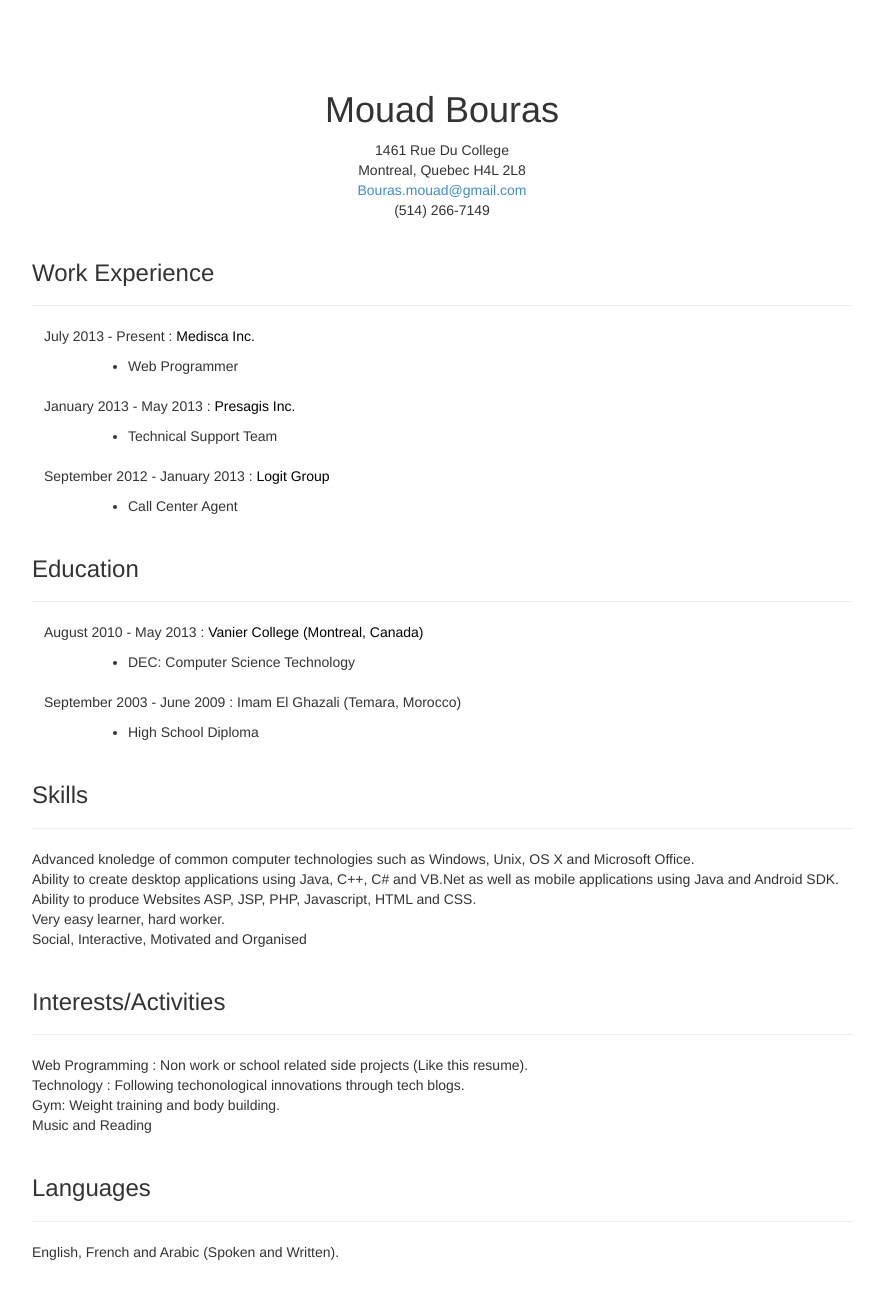
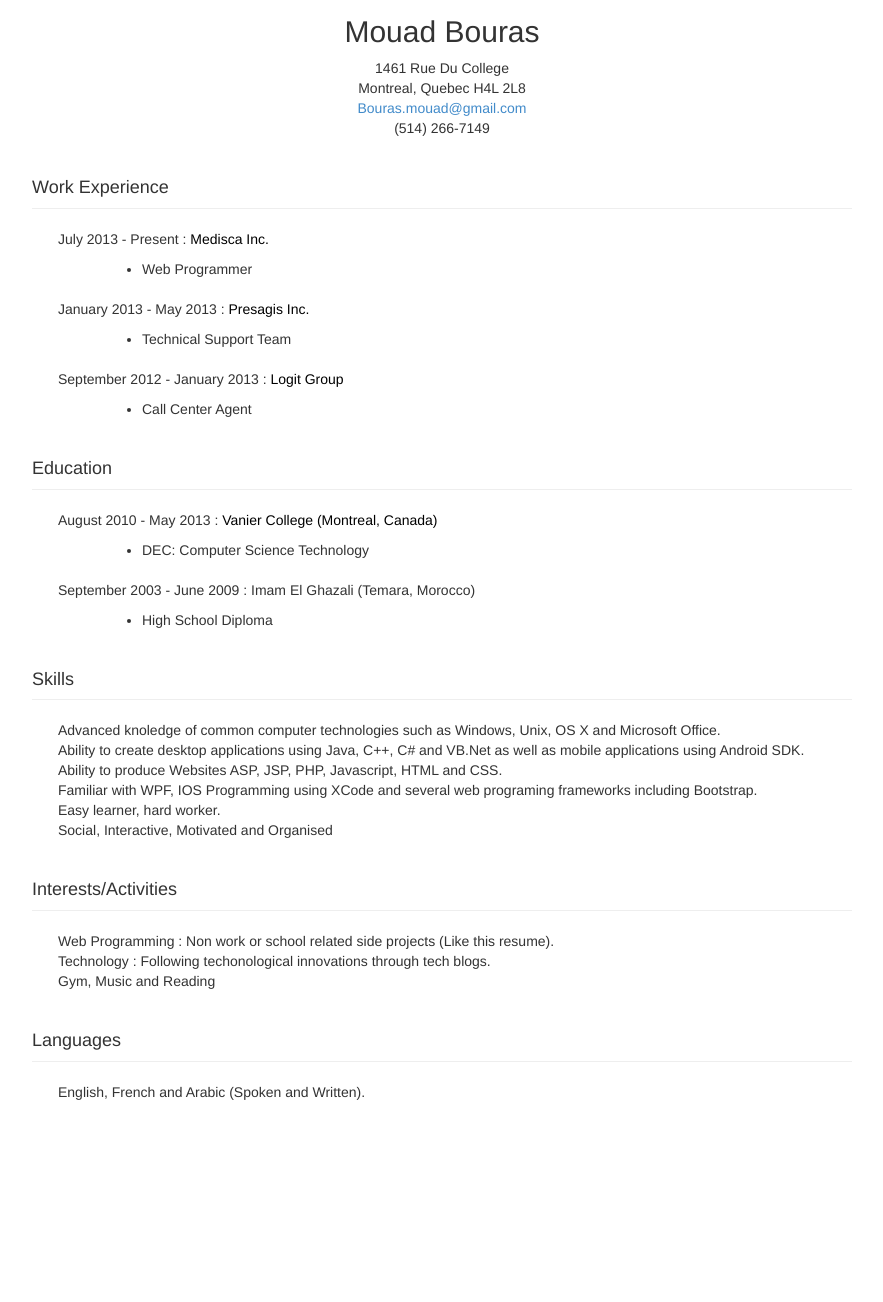
Before and after one commit to mouadbouras/mouadbroos.github.io, a PHP site: page /resume.html in a window 1280 px wide. Shown: the whole page, without its empty margins (198-1081 px from the left). After the commit the page ends 1100 px from the top, so only its background shows below. Run offline with PHP 8.4, Linux system fonts and the light colour scheme; some libraries are stand-ins or nearby versions.

Commit message:
Printer friendly CV
made resume 1 page printer friendly.

```diff
--- a/css/personal.css
+++ b/css/personal.css
@@ -1,4 +1,6 @@
-
+ul{
+	margin-left:1em;
+}
 .LinkedInImg
 {
 
@@ -63,13 +65,11 @@ li{
 	text-decoration: none ;
 	color:gray;
 }
-.pagebreak{
-	display:inline ;
-	padding:0;
-	margin:0;
-	page-break-after:always;
+.page-header {
+    padding-bottom:0px !Important;
 }
-@media print
-{
-	.pagebreak {page-break-after:always;}
+@media print {
+  a[href]:after {
+    content: none !important;
+  }
 }
--- a/index.html
+++ b/index.html
@@ -366,7 +366,7 @@
 
 
         <div class="jumbotron">
-            <div id="footerCenter"><p>Check out my <a class="btn-link" href="resume.html">resume</a>.<br>
+            <div id="footerCenter"><p>Check out my printer friendly <a class="btn-link" href="resume.html">resume</a>.<br>
              Contact me at: <a class="btn-link" href="mailto:Bouras.mouad@gmail.com">Mouad Bouras</a>
                                      </p>
             <br /><br />
--- a/resume.html
+++ b/resume.html
@@ -37,22 +37,21 @@
   <body role="document">
 
 
-    <div class="container theme-showcase" role="main" style="width:850px;">
+    <div class="container theme-showcase" role="main" style="width:850px;margin-top:-75px !Important ;">
 
       <!-- Main jumbotron for a primary marketing message or call to action -->
 
         <div class="center">
-            <h1>Mouad Bouras</h1>
+            <h2>Mouad Bouras</h2>
             <p>1461 Rue Du College <br>
                 Montreal, Quebec H4L 2L8 <br>
                 <a class="btn-link" href="mailto:Bouras.mouad@gmail.com">Bouras.mouad@gmail.com</a><br>
                 (514) 266-7149
-
             </p>
         </div>
 
-        <div class="page-header">
-            <h3>Work Experience</h3>
+        <div class="page-header" >
+            <h4>Work Experience</h4>
         </div>
         <ul>
             <li class="dotlessLi"><p>July 2013 -  Present : <a class="blackLink" href="http://www.medisca.com"  target="_blank" > Medisca Inc. </a> <br> </p></li>
@@ -69,7 +68,7 @@
 
 
         <div class="page-header">
-            <h3>Education</h3>
+            <h4>Education</h4>
         </div>
         <ul>
             <li class="dotlessLi"><p>August 2010 - May 2013 : <a class="blackLink" href="http://www.vaniercollege.qc.ca" target="_blank" > Vanier College (Montreal, Canada) </a> <br> </p></li>
@@ -82,30 +81,31 @@
 
 
         <div class="page-header">
-            <h3>Skills</h3>
+            <h4>Skills</h4>
         </div>
-            <p>Advanced knoledge of common computer technologies such as Windows, Unix, OS X and Microsoft Office.<br>
-            Ability to create desktop applications using Java, C++, C# and VB.Net as well as mobile applications using Java and Android SDK. <br>
-            Ability to produce Websites ASP, JSP, PHP, Javascript, HTML and CSS. <br>
-            Very easy learner, hard worker.<br>
-            Social, Interactive, Motivated and Organised</p>
-
-
+            <ul>
+				<li class="dotlessLi">Advanced knoledge of common computer technologies such as Windows, Unix, OS X and Microsoft Office.</li>
+				<li class="dotlessLi">Ability to create desktop applications using Java, C++, C# and VB.Net as well as mobile applications using Android SDK. </li>
+				<li class="dotlessLi">Ability to produce Websites ASP, JSP, PHP, Javascript, HTML and CSS. </li>
+				<li class="dotlessLi">Familiar with WPF, IOS Programming using XCode and several web programing frameworks including Bootstrap. </li>
+				<li class="dotlessLi">Easy learner, hard worker.</li>
+				<li class="dotlessLi">Social, Interactive, Motivated and Organised</li>
             </ul>
 
         <div class="page-header">
-            <h3>Interests/Activities</h3>
+            <h4>Interests/Activities</h4>
         </div>
-           <p>Web Programming : Non work or school related side projects (Like this resume). <br>
-           Technology : Following techonological innovations through tech blogs. <br>
-           Gym: Weight training and body building.<br>
-           Music and Reading </p>
-
+           <ul>
+			   <li class="dotlessLi">Web Programming : Non work or school related side projects (Like this resume). </li>
+			   <li class="dotlessLi">Technology : Following techonological innovations through tech blogs. </li>
+			   <li class="dotlessLi">Gym, Music and Reading </li>
+			</ul>
         <div class="page-header">
-            <h3>Languages</h3>
+            <h4>Languages</h4>
         </div>
-            <p> English, French and Arabic (Spoken and Written).</p>
-
+           <ul>
+			   <li class="dotlessLi">English, French and Arabic (Spoken and Written).</li>
+		   </ul>
     </div> <!-- /container -->
 
 
```
